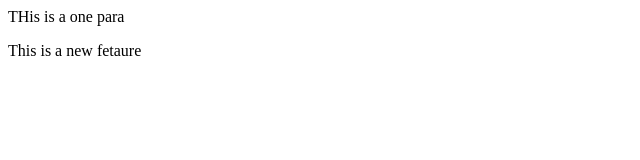
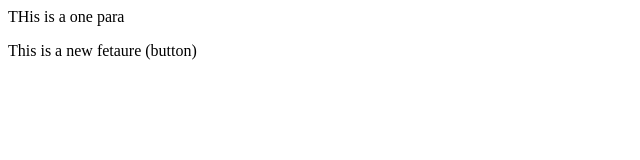
Before and after one commit to Manshiyadav07/localrepo, a plain HTML site: page index.html in a window 1280 px wide. Shown: the full height of the page, 0-640 px from the left. Drawn offline with Linux system fonts and the light colour scheme.

Commit message:
add button

```diff
--- a/index.html
+++ b/index.html
@@ -1,2 +1,2 @@
 <p> THis is a one para </p>
-<p> This is a new fetaure</p>
+<p> This is a new fetaure (button) </p>
```
